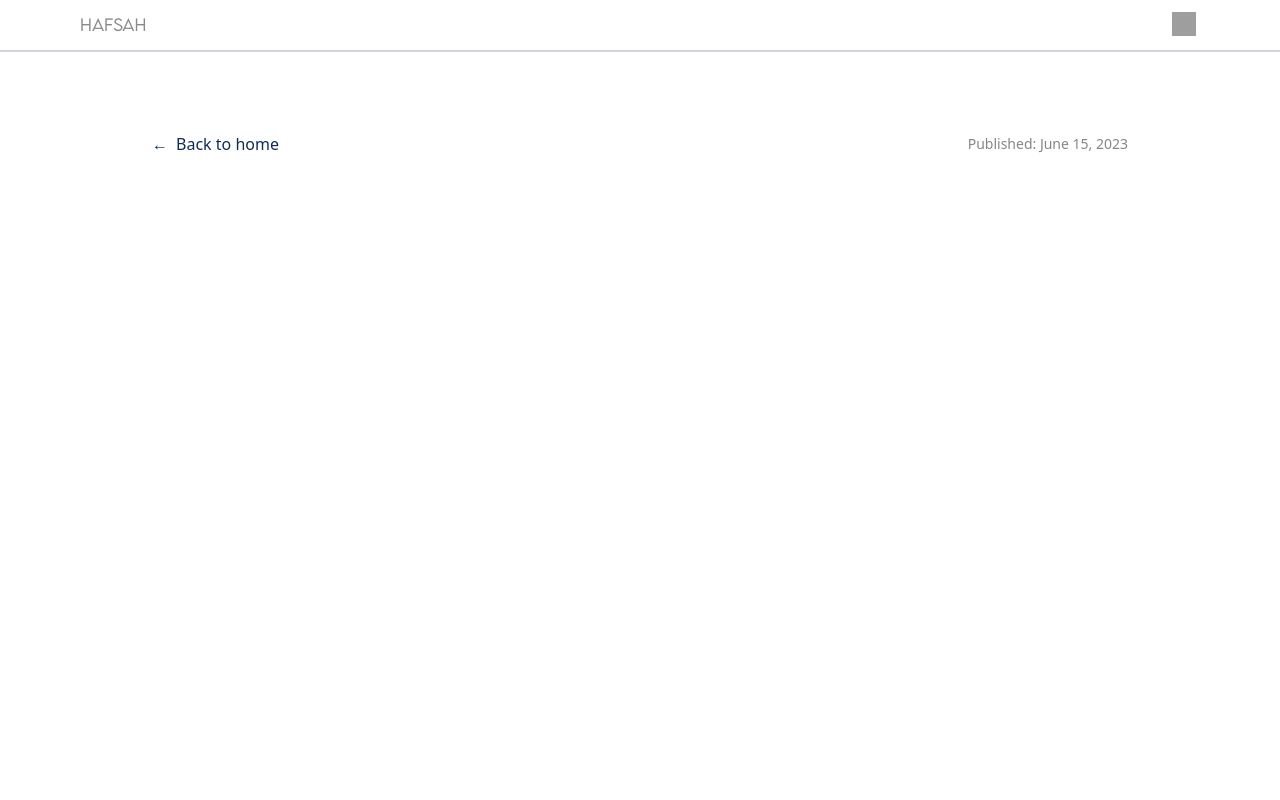
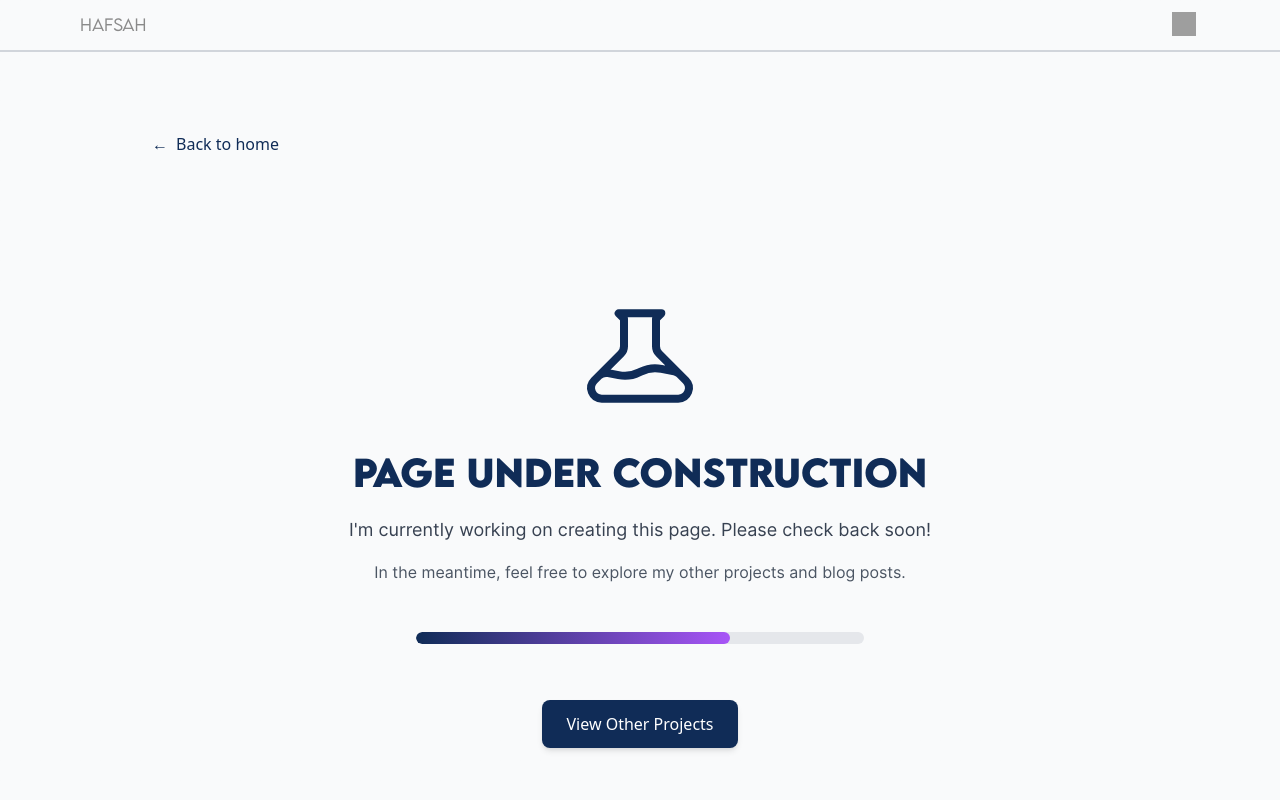
Before and after one commit to HafsahJoo/HafsahJoo.github.io, a Vue app in the folder my-portfolio/: page /blog1 in a window 1280 px wide. Shown: the top 800 px of the page. Built offline with nearby package versions, Linux system fonts and the light colour scheme; grey boxes are pictures that could not be loaded.

Commit message:
Update CV and enhance BlogPage1 with new styling; modify project years in ProjectPage components

```diff
--- a/my-portfolio/src/views/BlogPage1.vue
+++ b/my-portfolio/src/views/BlogPage1.vue
@@ -1,24 +1,61 @@
 <template>
-  <div>
+  <div class="min-h-screen bg-gray-50 dark:bg-gray-900 transition-colors duration-300">
+    <!-- Subtle background pattern -->
+    <div class="absolute inset-0 bg-grid-pattern opacity-5 dark:opacity-3 pointer-events-none"></div>
+
     <Header />
+
     <!-- Main content container with consistent styling from homepage -->
-    <div class="max-w-[1200px] px-8 sm:px-28 mx-auto w-full grid min-h-screen place-items-start">
+    <div class="max-w-[1200px] px-8 sm:px-28 mx-auto w-full grid min-h-screen place-items-start relative z-10">
       <div class="grid grid-cols-1 gap-6 w-full mt-14 sm:mt-20">
 
-        <!-- Blog navigation and date -->
-        <div class="flex justify-between items-center w-full mb-4">
+        <!-- Navigation -->
+        <div class="flex justify-between items-center w-full mb-8">
           <router-link to="/" class="text-LMBlue dark:text-DMyellow hover:underline flex items-center">
             <span class="mr-2">←</span> Back to home
           </router-link>
-          <span class="text-lighterGray text-sm">Published: June 15, 2023</span>
+        </div>
 
+        <!-- Under Construction Content -->
+        <div class="w-full flex flex-col items-center justify-center py-12 sm:py-20">
+          <!-- Construction icon -->
+          <div class="mb-8 text-LMBlue dark:text-DMyellow">
+            <svg xmlns="http://www.w3.org/2000/svg" class="h-24 w-24 sm:h-32 sm:w-32" fill="none" viewBox="0 0 24 24" stroke="currentColor">
+              <path stroke-linecap="round" stroke-linejoin="round" stroke-width="1.5" d="M19.428 15.428a2 2 0 00-1.022-.547l-2.387-.477a6 6 0 00-3.86.517l-.318.158a6 6 0 01-3.86.517L6.05 15.21a2 2 0 00-1.806.547M8 4h8l-1 1v5.172a2 2 0 00.586 1.414l5 5c1.26 1.26.367 3.414-1.415 3.414H4.828c-1.782 0-2.674-2.154-1.414-3.414l5-5A2 2 0 009 10.172V5L8 4z" />
+            </svg>
+          </div>
 
+          <!-- Title -->
+          <h1 class="font-lemonmilk font-bold text-3xl sm:text-4xl mb-6 text-LMBlue dark:text-DMyellow text-center">
+            Page Under Construction
+          </h1>
+
+          <!-- Message -->
+          <div class="max-w-2xl text-center mb-8">
+            <p class="font-inter text-gray-700 dark:text-lightGray text-lg mb-4">
+              I'm currently working on creating this page. Please check back soon!
+            </p>
+            <p class="font-inter text-gray-600 dark:text-gray-400">
+              In the meantime, feel free to explore my other projects and blog posts.
+            </p>
+          </div>
+
+          <!-- Animated progress bar -->
+          <div class="w-full max-w-md h-3 bg-gray-200 dark:bg-gray-700 rounded-full overflow-hidden mt-4 mb-8">
+            <div class="h-full bg-gradient-to-r from-LMBlue to-purple-500 dark:from-DMyellow dark:to-amber-500 rounded-full animate-progress"></div>
+          </div>
+
+          <!-- Back button -->
+          <router-link to="/projects"
+            class="px-6 py-3 bg-LMBlue dark:bg-DMyellow text-white font-medium rounded-lg shadow-md hover:shadow-lg transition-all duration-300 transform hover:scale-105 mt-6">
+            View Other Projects
+          </router-link>
         </div>
       </div>
     </div>
 
     <!-- Footer added for consistency -->
-    <Footer class="mt-16" />
+    <Footer class="mt-16 relative z-10" />
   </div>
 </template>
 
@@ -28,3 +65,26 @@ import Header from "../components/Header.vue";
 import Footer from "../components/Footer.vue";
 const isDarkMode = inject("isDarkMode");
 </script>
+
+<style>
+/* Background pattern */
+.bg-grid-pattern {
+  background-image:
+    linear-gradient(to right, rgba(0, 0, 0, 0.05) 1px, transparent 1px),
+    linear-gradient(to bottom, rgba(0, 0, 0, 0.05) 1px, transparent 1px);
+  background-size: 20px 20px;
+}
+
+/* Progress bar animation */
+@keyframes progress {
+  0% { width: 15%; }
+  50% { width: 65%; }
+  75% { width: 75%; }
+  90% { width: 85%; }
+  100% { width: 15%; }
+}
+
+.animate-progress {
+  animation: progress 8s ease-in-out infinite;
+}
+</style>
--- a/my-portfolio/src/views/ProjectPage.vue
+++ b/my-portfolio/src/views/ProjectPage.vue
@@ -54,7 +54,7 @@
             <div class="p-6">
               <div class="flex justify-between items-start mb-2">
                 <h2 class="font-lemonmilk font-medium text-xl text-LMBlue dark:text-DMyellow">Pacman Game</h2>
-                <span class="text-gray-500 dark:text-gray-400 text-sm">2022</span>
+                <span class="text-gray-500 dark:text-gray-400 text-sm">2023</span>
               </div>
               <p class="font-inter text-gray-700 dark:text-lightGray mb-4">
                 An enhanced version of the classic Pac-Man game, along with a flappy bird mini game using Python
@@ -77,7 +77,7 @@
             <div class="p-6">
               <div class="flex justify-between items-start mb-2">
                 <h2 class="font-lemonmilk font-medium text-xl text-LMBlue dark:text-DMyellow">Vending Machine Robot</h2>
-                <span class="text-gray-500 dark:text-gray-400 text-sm">2022</span>
+                <span class="text-gray-500 dark:text-gray-400 text-sm">2024</span>
               </div>
               <p class="font-inter text-gray-700 dark:text-lightGray mb-4">
                 A vending machine built using Arduino, Esp32 cam along with QR code detection.
@@ -101,7 +101,7 @@
             <div class="p-6">
               <div class="flex justify-between items-start mb-2">
                 <h2 class="font-lemonmilk font-medium text-xl text-LMBlue dark:text-DMyellow">OIA Robot</h2>
-                <span class="text-gray-500 dark:text-gray-400 text-sm">2021</span>
+                <span class="text-gray-500 dark:text-gray-400 text-sm">2024</span>
               </div>
               <p class="font-inter text-gray-700 dark:text-lightGray mb-4">
                 A robotic arm for playing rock paper scissors.
--- a/my-portfolio/src/views/ProjectPage1.vue
+++ b/my-portfolio/src/views/ProjectPage1.vue
@@ -10,7 +10,6 @@
           <router-link to="/" class="text-LMBlue dark:text-DMyellow hover:underline flex items-center">
             <span class="mr-2">←</span> Back to home
           </router-link>
-          <span class="text-lighterGray text-sm">Published: March 15, 2024</span>
         </div>
 
         <!-- Project title -->
--- a/my-portfolio/src/views/ProjectPage2.vue
+++ b/my-portfolio/src/views/ProjectPage2.vue
@@ -10,7 +10,6 @@
             <router-link to="/" class="text-LMBlue dark:text-DMyellow hover:underline flex items-center">
               <span class="mr-2">←</span> Back to home
             </router-link>
-            <span class="text-lighterGray text-sm">Published: October 12, 2023</span>
           </div>
 
           <!-- Project title -->
--- a/my-portfolio/src/views/ProjectPage3.vue
+++ b/my-portfolio/src/views/ProjectPage3.vue
@@ -10,7 +10,6 @@
           <router-link to="/" class="text-LMBlue dark:text-DMyellow hover:underline flex items-center">
             <span class="mr-2">←</span> Back to home
           </router-link>
-          <span class="text-lighterGray text-sm">Published: January 20, 2024</span>
         </div>
 
         <!-- Project title -->
--- a/my-portfolio/src/views/ProjectPage4.vue
+++ b/my-portfolio/src/views/ProjectPage4.vue
@@ -10,7 +10,6 @@
           <router-link to="/" class="text-LMBlue dark:text-DMyellow hover:underline flex items-center">
             <span class="mr-2">←</span> Back to home
           </router-link>
-          <span class="text-lighterGray text-sm">Published: February 15, 2023</span>
         </div>
 
         <!-- Project title -->
```
Also changed, not shown: 1 other file (tests, documents, lock files or other folders).
